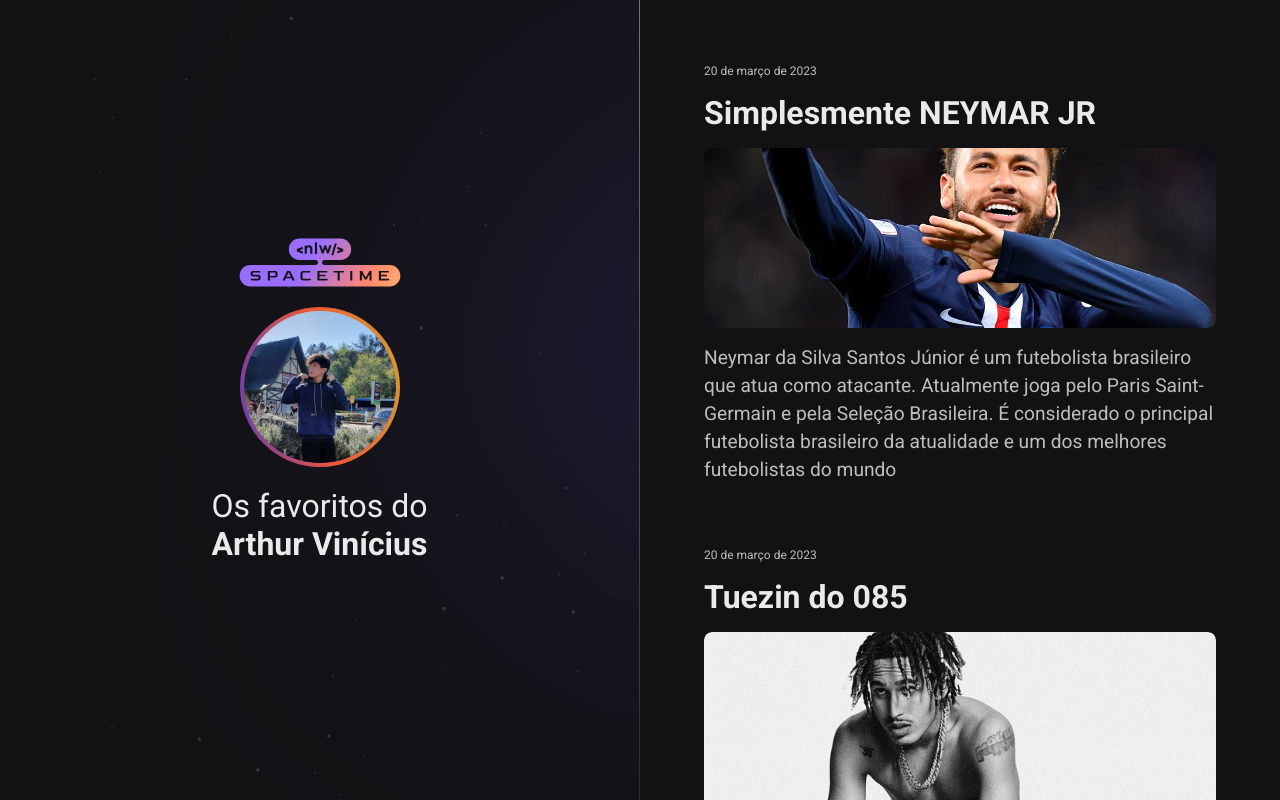
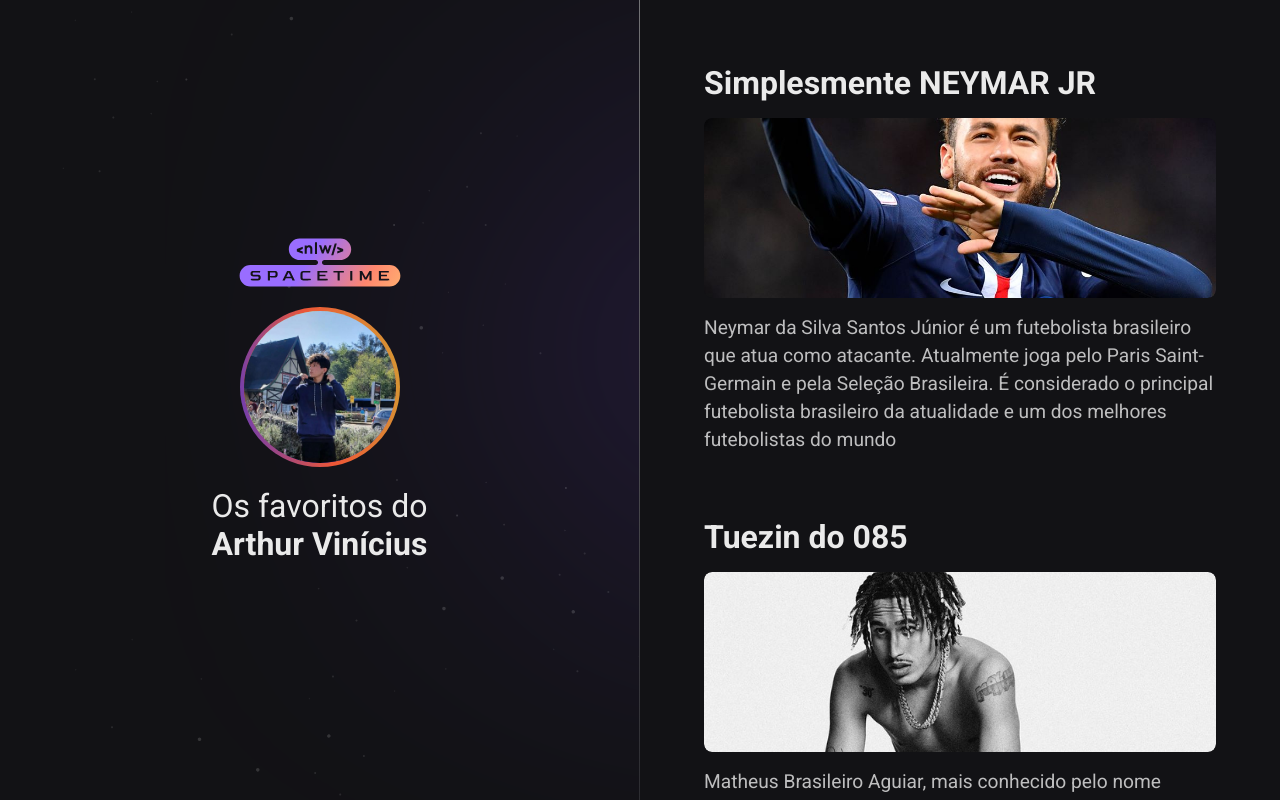
Before and after one commit to Arthurv1ni/NLW-spacetime, a plain HTML site: page index.html in a window 1280 px wide. Drawn offline with Linux system fonts and the light colour scheme.

```diff
--- a/index.html
+++ b/index.html
@@ -32,7 +32,6 @@
         target="_blank"
         class="memory"
       >
-        <small>20 de março de 2023</small>
         <h1>Simplesmente NEYMAR JR</h1>
         <div>
         <img src="/assets/o neymar.jpg" alt="O arthur é muito brabo" />
@@ -49,7 +48,6 @@
         target="_blank"
         class="memory"
       >
-        <small>20 de março de 2023</small>
         <h1>Tuezin do 085</h1>
         <div>
         <img src="/assets/tuezin.png" alt="O arthur é muito brabo" />
@@ -66,7 +64,6 @@
         target="_blank"
         class="memory"
       >
-        <small>20 de março de 2023</small>
         <h1>Homem aranha</h1>
         <div>
         <img src="/assets/miranha.jpg" alt="O arthur é muito brabo" />
```
Also changed, not shown: 1 other file.
